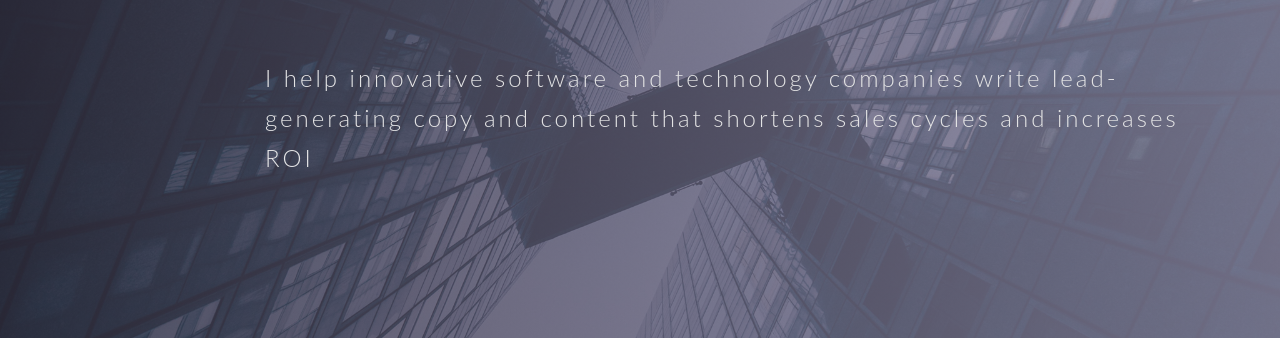
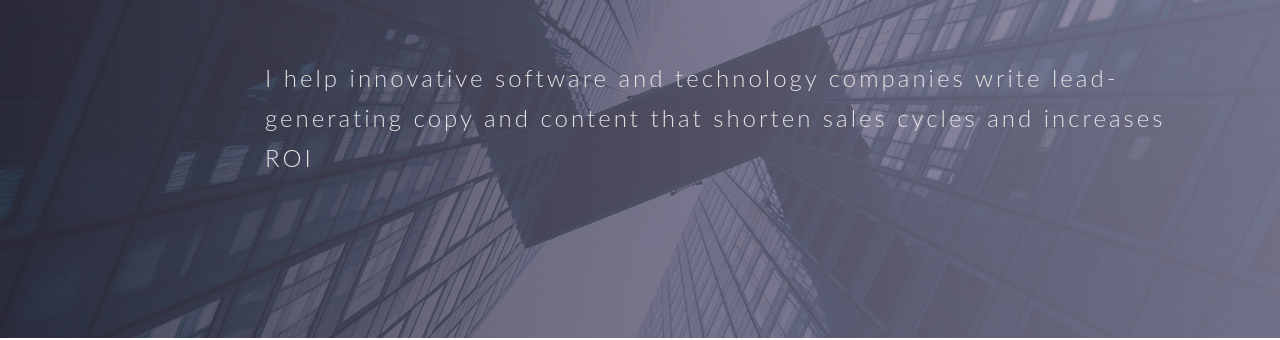
Before and after one commit to jadlaocopy/jadlaocopy.github.io, a Jekyll site: the page built from index.html, in a window 1280 px wide and 900 px high. Shown: the part 387-727 px from the top of the window. Built offline with Jekyll 4.4.1, drawn with Linux system fonts in a browser that asks for light colours; nearby versions of some CDN libraries; some web fonts are replaced; comment, search, counter and statistics services are not loaded.

Commit message:
edited text

```diff
--- a/index.html
+++ b/index.html
@@ -11,7 +11,7 @@ permalink: /
       <div class="col-md-10 col-md-offset-2">
         <div class="block">
             <h1 class="animated fadeInUp">MARKETING COPY THAT <br> GROWS YOUR BUSINESS</h1>
-          <p class="animated fadeInUp">I help innovative software and technology companies write lead-generating copy and content that shortens sales cycles and increases ROI</p>
+          <p class="animated fadeInUp">I help innovative software and technology companies write lead-generating copy and content that shorten sales cycles and increases ROI</p>
         </div>
       </div>
     </div>
```
